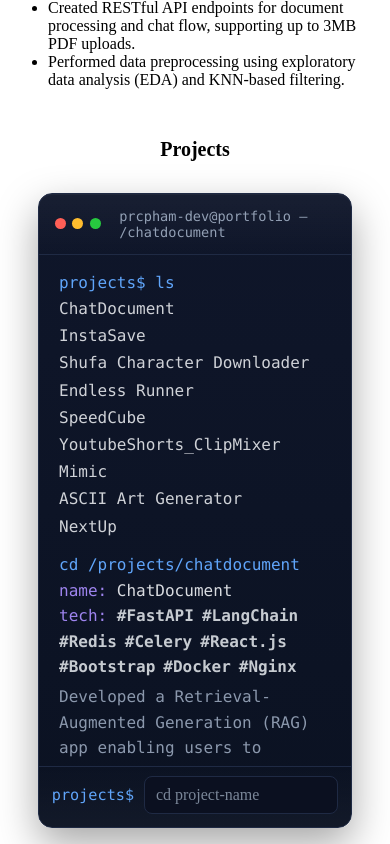
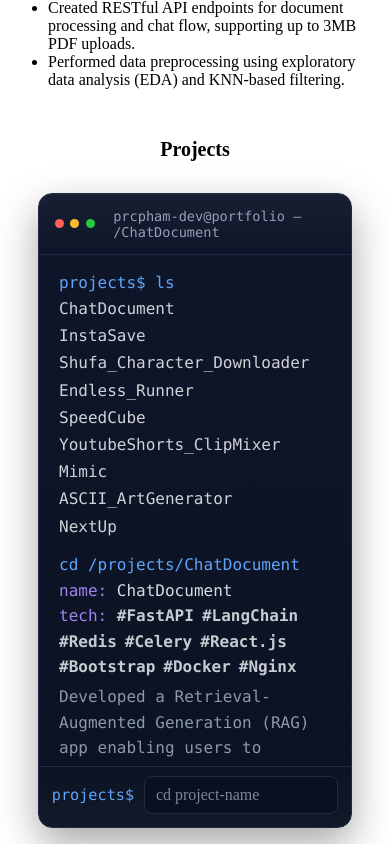
Before and after one commit to prcpham-dev/prcpham-portfolio, a Next.js app in the folder portfolio/: page / in a window 390 px wide. Shown: the part 924-1768 px from the top of the page. Built offline with nearby package versions, Linux system fonts and the light colour scheme.

Commit message:
My version

```diff
--- a/portfolio/pages/components/projects/Projects.tsx
+++ b/portfolio/pages/components/projects/Projects.tsx
@@ -1,5 +1,6 @@
 import React, { useEffect, useRef, useState } from "react";
 import styles from "./projects.module.css";
+import { text } from "stream/consumers";
 
 type Project = {
   name: string;
@@ -34,7 +35,7 @@ const projects: Project[] = [
               and videos directly from the browser.`,
   },
   {
-    name: "Shufa Character Downloader",
+    name: "Shufa_Character_Downloader",
     tech: "Selenium, asyncio, Tkinter, ChromeDriver",
     image: "",
     link: "https://github.com/prcpham-dev/Shufa-Character-Downloader",
@@ -46,7 +47,7 @@ const projects: Project[] = [
               into a structured local directory and displayed progress and logs in the UI.`,
   },
   {
-    name: "Endless Runner",
+    name: "Endless_Runner",
     tech: "HTML5 Canvas, JavaScript, LocalStorage",
     image: "",
     link: "https://prcpham-dev.github.io/Endless-Runner/",
@@ -89,7 +90,7 @@ const projects: Project[] = [
               inventory holding/swapping, and a countdown timer tied to daily cycles.`,
   },
   {
-    name: "ASCII Art Generator",
+    name: "ASCII_ArtGenerator",
     tech: "Java, Swing",
     image: "",
     link: "https://github.com/prcpham-dev/ASCII_artGenerator",
@@ -111,39 +112,23 @@ const projects: Project[] = [
   },
 ];
 
-function normalize(text: string) {
-  return text
-    .split("\n")
-    .map((line) => line.trim())
-    .filter(Boolean)
-    .join(" ");
-}
-
-const slug = (s: string) => s.toLowerCase().replace(/\s+/g, "-");
+const normalize = (text: string) => text.split("\n").map(s => s.trim()).filter(Boolean).join(" ");
 
 const Projects: React.FC = () => {
   const [current, setCurrent] = useState<Project>(projects[0]);
   const [input, setInput] = useState("");
-  const [error, setError] = useState<string>("");
+  const [error, setError] = useState("");
   const [hasInteracted, setHasInteracted] = useState(false);
 
   const viewportRef = useRef<HTMLDivElement>(null);
   const nameLineRef = useRef<HTMLDivElement>(null);
   const inputRef = useRef<HTMLInputElement>(null);
 
-  // when project changes due to a user action → scroll the "name:" line to top
+  // when project changes due to a user action, scroll the "name:" line to top
   useEffect(() => {
     if (!hasInteracted) return;
-    const v = viewportRef.current;
-    const t = nameLineRef.current;
-    if (!v || !t) return;
-
-    requestAnimationFrame(() => {
-      const vRect = v.getBoundingClientRect();
-      const tRect = t.getBoundingClientRect();
-      const targetTop = v.scrollTop + (tRect.top - vRect.top);
-      v.scrollTo({ top: targetTop, behavior: "smooth" });
-    });
+    nameLineRef.current?.scrollIntoView({ behavior: "smooth", block: "start" });
+    setHasInteracted(false);
   }, [current, hasInteracted]);
 
   const runCommand = (raw: string) => {
@@ -155,9 +140,7 @@ const Projects: React.FC = () => {
       const arg = trimmed.replace(/^cd\s+/, "").trim();
       if (!arg) return;
 
-      const proj =
-        projects.find((p) => p.name.toLowerCase() === arg.toLowerCase()) ||
-        projects.find((p) => slug(p.name) === arg.toLowerCase());
+      const proj = projects.find(p => p.name.toLowerCase() === arg.toLowerCase());
 
       if (proj) {
         setCurrent(proj);
@@ -184,7 +167,7 @@ const Projects: React.FC = () => {
           <span className={styles.dot} />
           <span className={styles.dot} />
           <div className={styles.headerTitle}>
-            prcpham-dev@portfolio — /{slug(current.name)}
+            prcpham-dev@portfolio — /{(current.name)}
           </div>
         </div>
 
@@ -205,7 +188,7 @@ const Projects: React.FC = () => {
 
           {/* current project details */}
           <div className={styles.block}>
-            <div className={styles.lineIn}>cd /projects/{slug(current.name)}</div>
+            <div className={styles.lineIn}>cd /projects/{(current.name)}</div>
 
             {current.image && (
               <div className={styles.lineOut}>
--- a/portfolio/pages/components/projects/projects.module.css
+++ b/portfolio/pages/components/projects/projects.module.css
@@ -32,24 +32,24 @@
 
   height: 75vh;
   width: min(80vw, 1100px);
-  margin-inline: auto; /* fixed typo */
+  margin-inline: auto;
 }
 
 .header {
   display: flex;
   align-items: center;
   gap: 0.4rem;
-  padding: 0.8rem 0.9rem; /* centered dots */
+  padding: 0.8rem 0.9rem;
   background: linear-gradient(180deg, rgba(255,255,255,.04), transparent);
   border-bottom: 1px solid var(--border);
 }
 
 .dot {
   width: 12px;
-  aspect-ratio: 1 / 1;     /* always square */
+  aspect-ratio: 1 / 1;
   border-radius: 50%;
   display: inline-block;
-  flex: 0 0 12px;          /* lock flex basis */
+  flex: 0 0 12px;
 }
 .dot:nth-child(1) { background: #ff5f56; }
 .dot:nth-child(2) { background: #ffbd2e; }
@@ -186,7 +186,7 @@
   border: 1px solid var(--border);
   padding: .55rem .7rem;
   border-radius: 8px;
-  width: 100%;
+  width: 90%;
   transition: border-color .2s ease;
 }
 .input::placeholder {
@@ -204,5 +204,5 @@
 /* ---------- responsive tweaks ---------- */
 @media (max-width: 480px) {
   .header { padding: 0.9rem 1rem; }
-  .dot { width: 8px; flex-basis: 11px; }
+  .dot { width: 9px; flex-basis: 9px; }
 }
```
